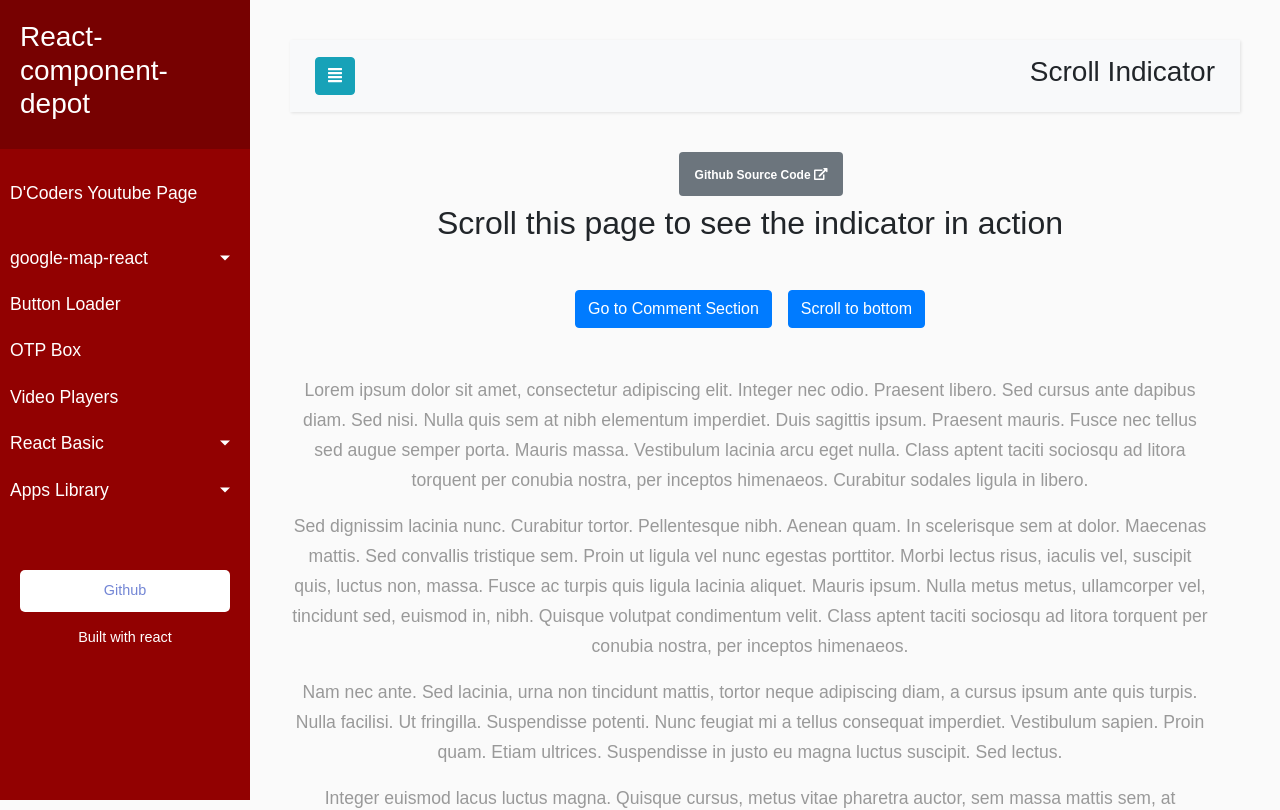
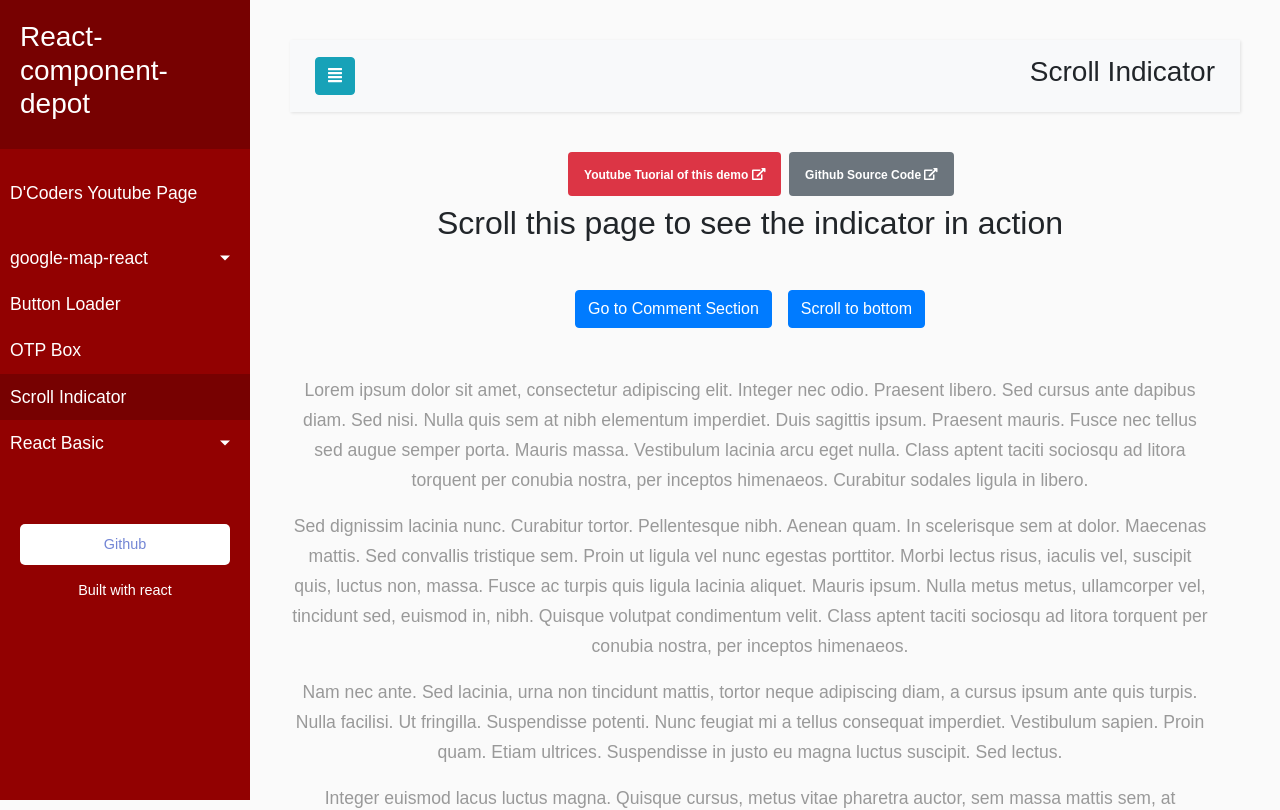
Before and after one commit to codegeous/react-component-depot, a React (Create React App) app: page /apps-library/scroll-indicator in a window 1280 px wide. Shown: the top 810 px of the page. Built offline with nearby package versions, Linux system fonts and the light colour scheme; some icons are missing.

Commit message:
Changed router config

```diff
--- a/src/App.config.js
+++ b/src/App.config.js
@@ -29,7 +29,7 @@ export default {
                 "https://github.com/codegeous/react-component-depot/tree/master/src/pages/ReactBasics/ShowAndHide/index.js"
         },
         scrollIndicator: {
-            tutorial: "",
+            tutorial: "https://youtu.be/-rYmnXV6sYw",
             code:
                 "https://github.com/codegeous/react-component-depot/tree/master/src/components/ScrollIndicator/index.js"
         },
--- a/src/pages/AppsLibrary/index.js
+++ b/src/pages/AppsLibrary/index.js
@@ -7,10 +7,7 @@ const AppsLibrary = () => {
     let { path } = useRouteMatch();
     return (
         <Switch>
-            <Route
-                path={`${path}/scroll-indicator`}
-                component={ScrollIndicatorPage}
-            />
+            <Route component={ScrollIndicatorPage} />
         </Switch>
     );
 };
--- a/src/routes.js
+++ b/src/routes.js
@@ -44,10 +44,16 @@ const routes = [
         navbar: "Contact List App",
         child: null
     }, */
-    {
+    /* {
         path: "/video-players",
         component: VideoPlayers,
         navbar: "Video Players",
+        child: null
+    },*/
+    {
+        path: "/apps-library/scroll-indicator",
+        component: AppsLibrary,
+        navbar: "Scroll Indicator",
         child: null
     },
     {
@@ -60,17 +66,6 @@ const routes = [
                 path: "/react-basics/show-hide-elements"
             }
         ]
-    },
-    {
-        path: "/apps-library",
-        component: AppsLibrary,
-        navbar: "Apps Library",
-        child: [
-            {
-                name: "Scroll Indicator",
-                path: "/apps-library/scroll-indicator"
-            }
-        ]
     }
 ];
 
```
